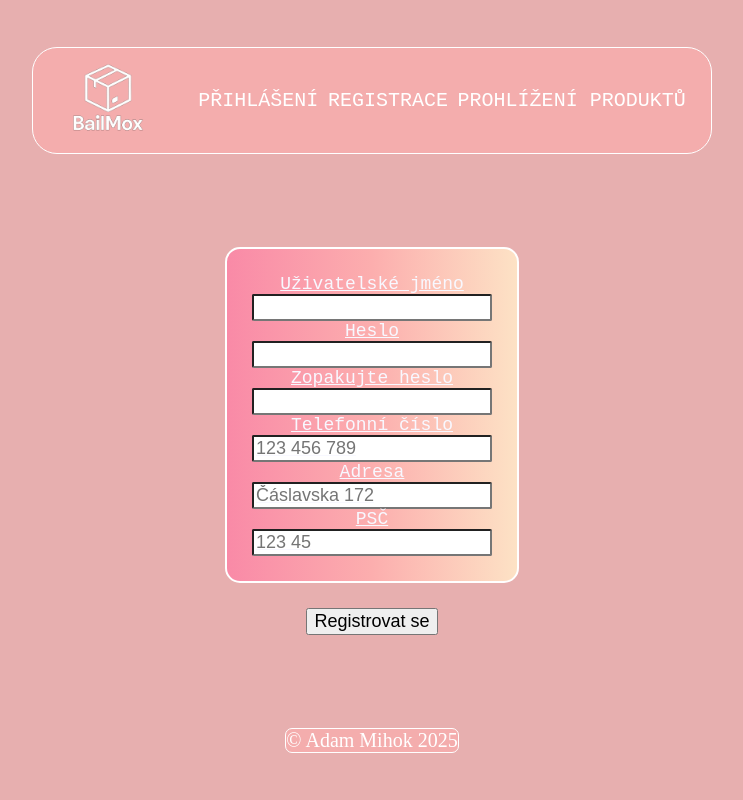
After one commit to adamecs1/ZWA-Projekt, a PHP site: page /registration.php in a window 1280 px wide. The commit adds this page. Shown: the whole page, without its empty margins (268-1011 px from the left). Run offline with PHP 8.4, Linux system fonts and the light colour scheme.

Commit message:
made changes to the project
added registration page and require to it, changed the homepage and made changes to the layout, also added utils folder, which contains the init.php file. also created the database according to the diagram that i made, made slight changes to it

```diff
--- a/homepage.css
+++ b/homepage.css
@@ -1,8 +1,10 @@
 .navbar{
-    background-color:  #f28888;
+    background-color:  #f4adad;
     font-family: 'Courier New', Courier, monospace;
     padding-right: 25px;
     padding-left: 25px;
+    border: 1px solid #fff;
+    border-radius: 25px;
 }
 .navdiv{
     display: flex;
@@ -41,6 +43,8 @@ a:hover{
     justify-content: center;
     align-items: center;
     font-size: 20px;
-    background-color:  #f28888;
+    background-color:  #f4adad;
     color:white;
+     border: 1px solid #fff;
+    border-radius: 7px;
 }
--- a/index.php
+++ b/index.php
@@ -1,4 +1,7 @@
 <?php
+
+require "./utils/init.php";
+
 require "./layout/head.phtml";
 require "./homepage.phtml";
 require "./layout/tail.phtml";
--- a/layout/head.phtml
+++ b/layout/head.phtml
@@ -4,19 +4,16 @@
     <meta charset="UTF-8">
     <meta name="viewport" content="width=device-width, initial-scale=1.0">
     <title>Document</title>
-    <link rel="stylesheet" href="homepage.css">
+    <link rel="stylesheet" href="homepage.css?v=1.0">
 </head>
 <body>
             <nav class="navbar">
                 <div class="navdiv">
-                        <div><a href="#"><img src="images/uvodni-logo.png"></a></div>
+                        <div><a href="index.php"><img src="images/uvodni-logo.png"></a></div>
                     <ul>
-                        <li><a href="login.phtml">PŘIHLÁŠENÍ</a></li>
-                        <li><a href="registrace.phtml">REGISTRACE</a></li>
+                        <li><a href="login.php">PŘIHLÁŠENÍ</a></li>
+                        <li><a href="registration.php">REGISTRACE</a></li>
                         <li><a href="products.phtml">PROHLÍŽENÍ PRODUKTŮ</a></li>
                     </ul>
                 </div>
             </nav>
-
-</body>
-</html>
--- a/layout/tail.phtml
+++ b/layout/tail.phtml
@@ -1,12 +1,4 @@
-<!DOCTYPE html>
-<html lang="en">
-<head>
-    <meta charset="UTF-8">
-    <meta name="viewport" content="width=device-width, initial-scale=1.0">
-    <title>Document</title>
-    <link rel="stylesheet" href="home.css">
-</head>
-<body>
+
                 <div class="podpis">
                 &copy Adam Mihok 2025
                 </div>
--- /dev/null
+++ b/registrace.phtml
@@ -0,0 +1,37 @@
+<!DOCTYPE html>
+<html lang="en">
+<head>
+    <meta charset="UTF-8">
+    <meta name="viewport" content="width=device-width, initial-scale=1.0">
+    <title>Registrace</title>
+    <link rel="stylesheet" href="registration.css?v=1.0">
+</head>
+<body>
+    <form class="formular"method="POST">
+        <div class="hlavicka">
+            <label for="username">Uživatelské jméno</label>
+            <input type="text" name="username" required>
+
+            <label for="password">Heslo</label>
+            <input type="password" name="password" required>
+
+            <label for="password-again">Zopakujte heslo</label>
+            <input type="password" name="password-again"required>
+
+            <label for="tel">Telefonní číslo</label>
+            <input type="tel" name="tel"required placeholder="123 456 789">
+
+            <label for="adresa">Adresa</label>
+            <input type="text" name="adresa"required placeholder="Čáslavska 172">
+
+            <label for="psc">PSČ</label>
+            <input type="text" name="psc" placeholder="123 45"requird>
+        </div>
+
+        <div>
+            <button name="registerForm">Registrovat se</button>
+        </div>
+
+    </form>
+</body>
+</html>
--- a/login.css
+++ b/registration.css
@@ -11,7 +11,7 @@ body{
     place-items: center;
     margin: 0;
     padding: 0 12px;
-    background-color: #fcaeae;
+    background-color: #e7afaf;
     background-repeat: no-repeat;
 }
 
@@ -20,9 +20,10 @@ body{
     place-items: center;
     font-size: medium;
     border-radius: 2px;
+    font-size: 18px;
 }
 .hlavicka{
-    font-size: large;
+    font-size: 18px;
     font-family:'Courier New', Courier, monospace;
     border: 2px white solid;
     border-radius: 15px;
--- /dev/null
+++ b/registration.php
@@ -0,0 +1,7 @@
+<?php
+
+##funnkce pro registraci
+
+require "./layout/head.phtml";
+require "./registrace.phtml";
+require "./layout/tail.phtml";
```
Also changed, not shown: homepage.phtml (+0 -26 lines), login.php (added, +7 -0 lines), login.phtml (+1 -12 lines), utils/init.php (added, +12 -0 lines).
